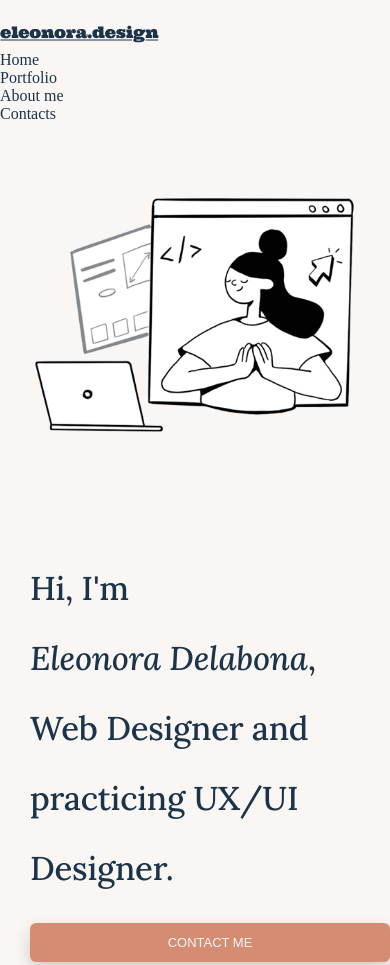
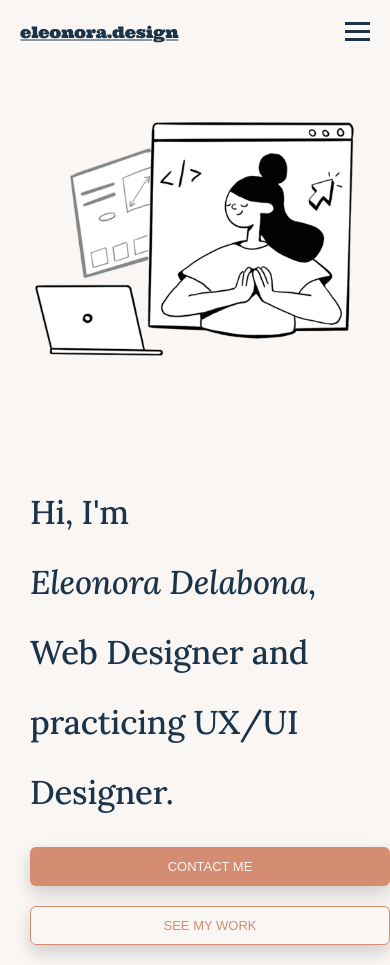
Before and after one commit to EleonoraDelabona/eleonora.design, a plain HTML site: page index.html in a window 390 px wide. Shown: the top 965 px of the page. Drawn offline with Linux system fonts and the light colour scheme.

Commit message:
responsive

```diff
--- a/index.html
+++ b/index.html
@@ -12,15 +12,21 @@
 
     <body>
       <header>
-        <nav>
+        <nav class="navbar">
           <img src='assets/img/logo/logo_eleonora_delabona_dark.svg'
             alt='logo eleonora delabona website'/>
-          <ul>
-            <li class="selected">Home</li>
-            <li><a href='portfolio'>Portfolio</a></li>
-            <li><a href='about-me'>About me</a></li>
-            <li><a href='contacts'>Contacts</a></li>
+          <ul class="nav-menu">
+            <li class="nav-item" class="selected">Home</li>
+            <li class="nav-item"><a href='portfolio'>Portfolio</a></li>
+            <li class="nav-item"><a href='about-me'>About me</a></li>
+            <li class="nav-item"><a href='contacts'>Contacts</a></li>
           </ul>
+
+          <div class="hamburger">
+            <span class="bar"></span>
+            <span class="bar"></span>
+            <span class="bar"></span>
+          </div>
         </nav>
       </header>
 
@@ -38,8 +44,8 @@
         </div>
 
       <div class="about">
-        <h3>I help <em>freelancers</em> and <em>small businesses</em> to create <em>successful brands</em> through graphics,
-          websites and <em>user experience</em>.</h3>
+        <h3>I help <em>freelancers</em> and <em>small businesses</em> to create</br><em>successful brands</em> through graphics,
+          websites and</br><em>user experience</em>.</h3>
       </div>
 
       <div class="works-container">
@@ -109,7 +115,7 @@
             <a href='contacts'><p>Contacts</p></a>
           </div>
           <div class="right-col-footer">
-              <h2>FOLLOW ME</h2><br><br>
+            <h2>FOLLOW ME</h2><br><br>
             <a href="https://www.instagram.com/ellleonora/" class="fa fa-instagram" target="_blank"></a>
             <a href="https://www.linkedin.com/in/eleonoradelabona/" class="fa fa-linkedin" target="_blank"></a>
             <a href="https://www.facebook.com/eleonora.delabona" class="fa fa-facebook" target="_blank"></a>
@@ -120,6 +126,6 @@
       <div class="copyright-container">
         <p>Eleonora Delabona ©2022 | All rights reserved</p>
       </div>
-
+      <script src="assets/js/script.js"></script>
     </body>
 </html>
```
